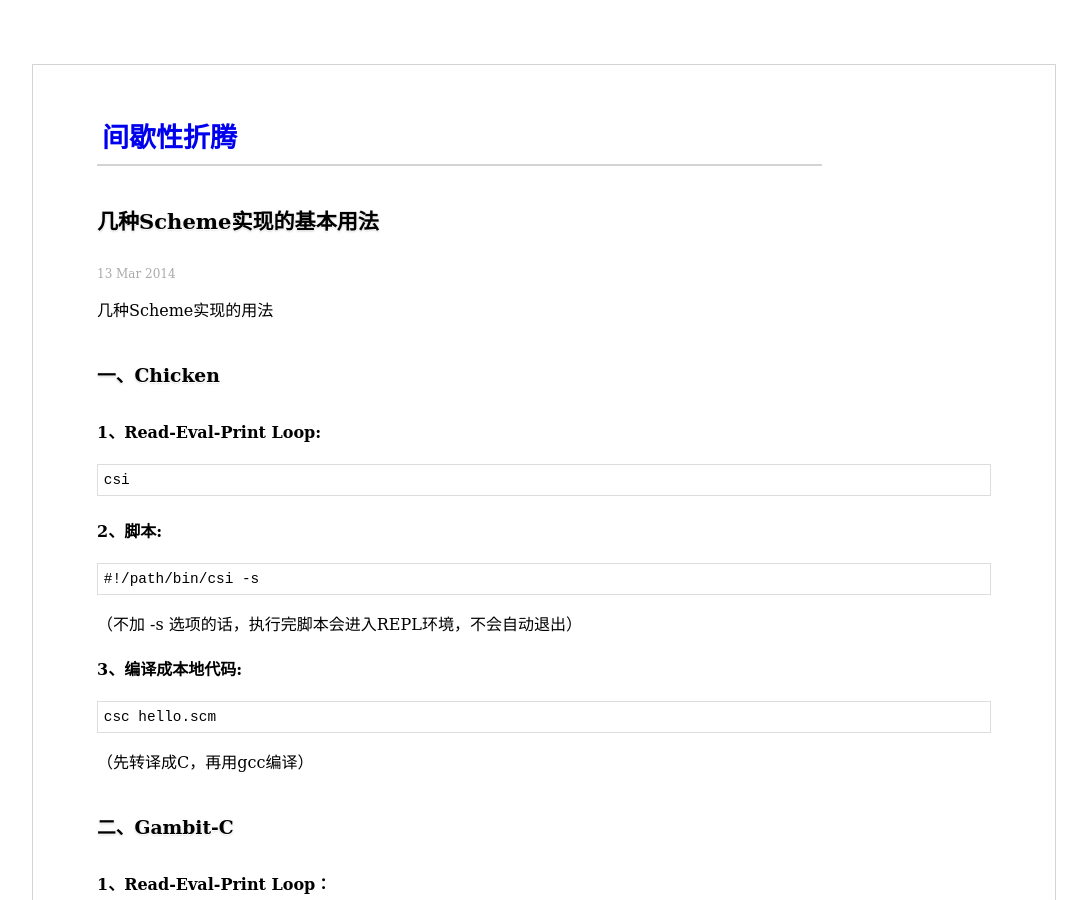
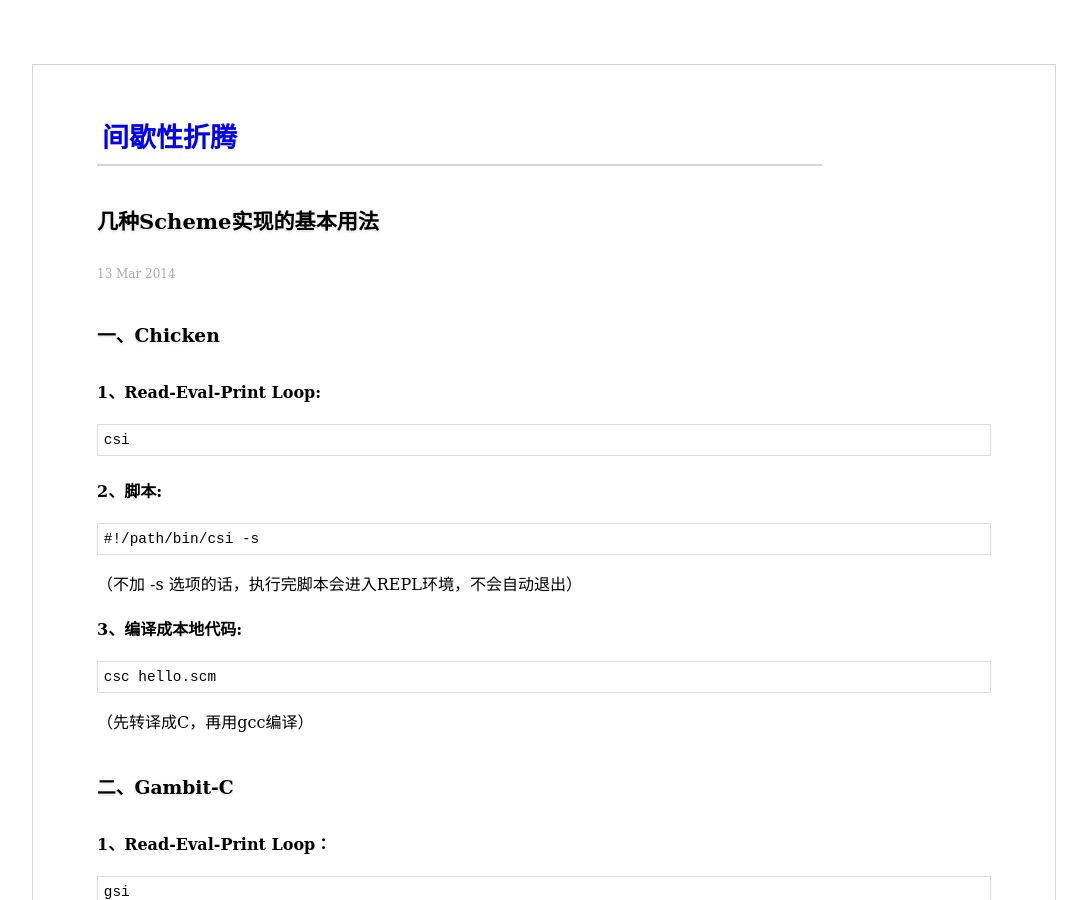
Before and after one commit to rhuichao/uternet.github.io, a Jekyll site: the page built from _posts/2014-03-16-some-scheme.md, in a window 1280 px wide and 900 px high. Shown: the whole window, without its empty margins (96-1183 px from the left). Built offline with Jekyll 4.4.1, drawn with Linux system fonts in a browser that asks for light colours.

Commit message:
new document posted

```diff
--- a/_posts/2014-03-16-some-scheme.md
+++ b/_posts/2014-03-16-some-scheme.md
@@ -3,9 +3,6 @@
 title:  几种Scheme实现的基本用法
 date:   2014-03-13
 ---
-几种Scheme实现的用法
-
-
 ###一、Chicken
 ####1、Read-Eval-Print Loop:
 
```
